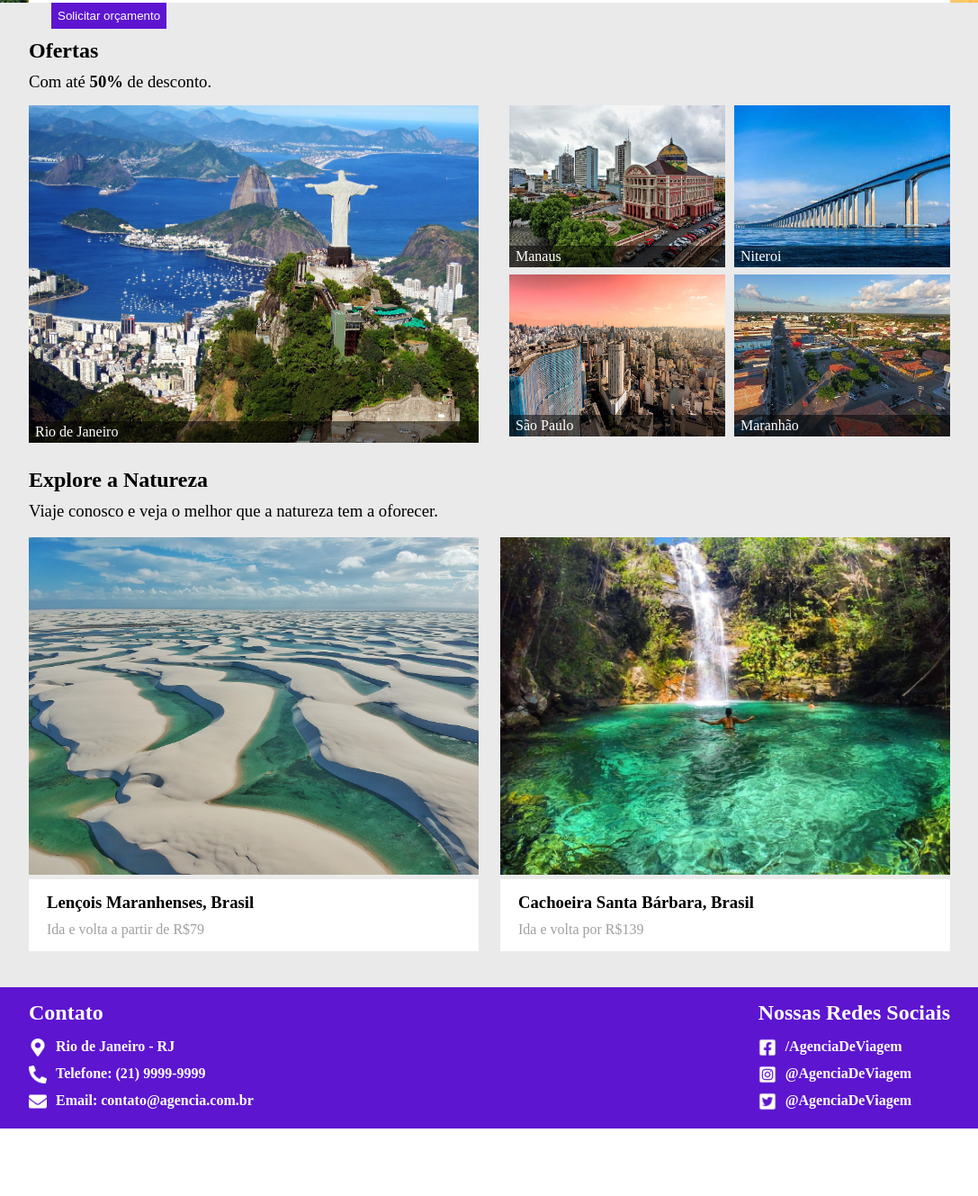
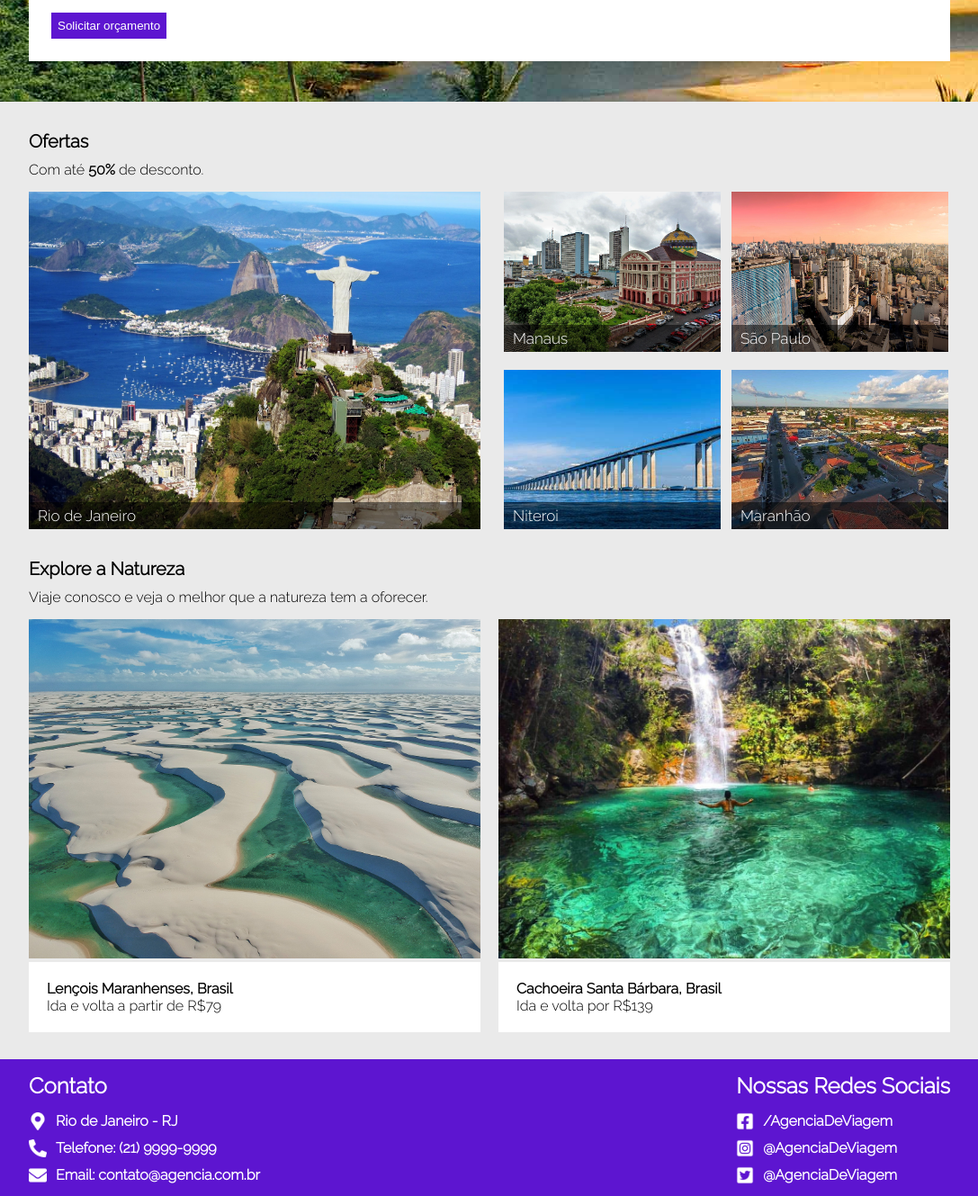
Before and after one commit to Falconxtr/AgenciadeViagens, a plain HTML site: page index.html in a window 1280 px wide. Shown: the part 617-1946 px from the top of the page at 90% size, without its empty margins (96-1183 px from the left). Before the commit the page ends 1871 px from the top, so only its background shows below. Drawn offline with Linux system fonts and the light colour scheme.

Commit message:
Ajustes no código

```diff
--- a/estilo.css
+++ b/estilo.css
@@ -2,6 +2,11 @@
     margin: 0;
     padding: 0;
     box-sizing: border-box;
+}
+
+body {
+    background: #80808029;
+    font-family: 'Raleway', sans-serif;
 }
 
 .limita-secao {
@@ -33,8 +38,8 @@
     background-image: url('img/bahia.jpg');
     background-image: cover;
     background-repeat: no-repeat;
-    max-height: 70vh;
-    height: 100%;
+    width: 100%;
+    height: auto;
 }
 
 .secao-titulo-formulario {
@@ -119,95 +124,103 @@
     border: none;
 }
 
-/* Seção Ofertas */
-.secao-ofertas {
-    background-color: #eaeaea;
-    padding: 40px 0;
+/* Seção ofertas - Seção Natureza */
+.secao-ofertas, .secao-natureza {
+    width: 100%;
+    height: auto;
+    display: flex;
+    flex-direction: column;
+    margin: 32px auto 0 auto;
 }
 
-.secao-ofertas-part1 {
-    margin: 0 auto;
+.ofertas-titulo, .natureza-titulo {
+    font-size: 20px;
+    margin: 0 0 10px 0;
 }
 
-.secao-ofertas-part1 h3, .secao-ofertas-part2 h3 {
-    padding: 10px 0;
+.ofertas-descricao, .natureza-descricao {
+    font-size: 16px;
     font-weight: normal;
+    margin: 0 0 15px 0;
 }
 
-.secao-ofertas-img0 {
+.secao-ofertas-imgs {
+    width: 100%;
+    height: 375px;
     display: flex;
     justify-content: space-between;
-    margin-top: 5px;
 }
 
-.img-media {
-    width: 500px;
+.secao-ofertas-img1 {
+    position: relative;
+    width: calc(50% - 10px);
+    height: 100%;
 }
 
-.img-pequena {
+.secao-ofertas-img2 {
+    width: calc(50% - 10px);
+    height: 100%;
+    display: flex;
+    flex-wrap: wrap;
+    flex-direction: column;
+    justify-content: space-between;
+}
+
+.secao-ofertas-img2 figure {
+    position: relative;
+    width: calc(50% - 10px);
+    height: calc(50% - 10px);
+    margin: 0 6px;
+}
+
+.oferta-img {
+    object-fit: cover;
     width: 100%;
     height: 100%;
 }
 
-.secao-ofertas-img1 p {
+figcaption {
+    position: absolute;
+    left: 0;
+    bottom: 0;
+    width: 100%;
+    background: rgb(0 0 0 / 50%);
+    font-size: 17px;
     color: #fff;
-    position: relative;
-    bottom: 28px;
-    padding: 3px 0px 3px 7px;
-    background: #00000085;
-    width: 100%;
+    padding: 5px 10px;
 }
 
-.secao-ofertas-img2 {
+.secao-natureza-imgs {
+    width: 100%;
+    height: auto;
     display: flex;
     justify-content: space-between;
-    height: 375px;
-    width: 490px;
-    flex-wrap: wrap;
 }
 
-.secao-ofertas-img2 p {
-    color: #fff;
-    position: relative;
-    bottom: 28px;
-    padding: 3px 0px 3px 7px;
-    background: #00000085;
-    width: 100%;
+.img-natureza {
+    width: calc(50% - 10px);
+    height: 100%;
 }
 
-.secao-ofertas-img2 div {
-    height: 180px;
-    width: 240px;
+.img-natureza img {
+    object-fit: cover;
+    width: 100%;
+    height: 100%;
 }
 
-.secao-ofertas-part2 {
-    margin: 0 auto;
+.img-natureza div {
+    width: 100%;
+    padding: 20px;
+    background: #fff;
+    margin-bottom: 30px;
 }
 
-.secao-ofertas-img3 {
-    display: flex;
-    justify-content: space-between;
-    margin-top: 8px;
+.img-natureza h3 {
+    font-size: 16px;
 }
 
-.secao-ofertas-img3 div {
-    display: flex;
-    flex-direction: column;
-
-}
-
-.fundo-branco {
-    background-color: #fff;
-    margin-top: 5px;
-    padding: 5px 5px 15px 20px;
-}
-
-.fundo-branco h3 {
-    font-weight: bold;
-}
-
-.fundo-branco p {
-    color: #a0a0a0;
+.img-natureza p {
+    font-size: 16px;
 }
 
 /* Seção Rodapé */
--- a/index.html
+++ b/index.html
@@ -6,6 +6,7 @@
     <meta name="description" content="A Agência de Viagens encontra o hotel certo para você!">
     <title>Agência de Viagens</title>
     <link rel="stylesheet" href="estilo.css" type="text/css">
+    <link rel="stylesheet" href="https://fonts.googleapis.com/css2?family=Raleway:wght@200;300&amp;display=swap">
 </head>
 <body>
     <header class="limita-secao secao-topo"> <!-- Seção Topo -->
@@ -45,12 +46,22 @@
                                 <label>Origem</label>
                                 <select name="origem">
                                     <option value="">Partindo de</option>
+                                    <option value="AM">Amazonas</option>
+                                    <option value="RJ">Rio de Janeiro</option>
+                                    <option value="SP">São Paulo</option>
+                                    <option value="GO">Goias</option>
+                                    <option value="MA">Maranhão</option>
                                 </select>
                             </div>
                             <div>
                                 <label>Destino</label>
                                 <select name="destino">
                                     <option value="">Indo para</option>
+                                    <option value="AM">Amazonas</option>
+                                    <option value="RJ">Rio de Janeiro</option>
+                                    <option value="SP">São Paulo</option>
+                                    <option value="GO">Goias</option>
+                                    <option value="MA">Maranhão</option>
                                 </select>
                             </div>
                        </div>
@@ -93,54 +104,52 @@
                 </div>
             </div>
         </section>
-        <section class="secao-ofertas"> <!-- Seção Ofertas -->
-            <div class="limita-secao secao-ofertas-part1">
-                <h2>Ofertas</h2>
-                <h3>Com até <strong>50%</strong> de desconto.</h3>
-                <div class="secao-ofertas-img0">
-                    <div class="secao-ofertas-img1">
-                        <img class="img-media" src="img/rio.jpg" alt="Rio de Janeiro" title="Rio de Janeiro">
-                        <p>Rio de Janeiro</p>
-                    </div>
+        <section class="limita-secao secao-ofertas"> <!-- Seção Ofertas -->
+            <h2 class="ofertas-titulo">Ofertas</h2>
+            <h3 class="ofertas-descricao">Com até <strong>50%</strong> de desconto.</h3>
+            <div class="secao-ofertas-imgs">
+                <figure class="secao-ofertas-img1">
+                    <img class="oferta-img" src="img/rio.jpg" alt="Rio de Janeiro" title="Rio de Janeiro">
+                    <figcaption>Rio de Janeiro</figcaption>
+                </figure>
                 <div class="secao-ofertas-img2">
-                        <div>
-                            <img class="img-pequena" src="img/manaus.jpg" alt="Manaus" title="Manaus">
-                            <p>Manaus</p>
-                        </div>
-                        <div>
-                            <img class="img-pequena" src="img/niteroi.jpg" alt="Niteroi" title="Niteroi">
-                            <p>Niteroi</p>
-                        </div>
-                        <div>
-                            <img class="img-pequena" src="img/saopaulo.jpg" alt="São Paulo" title="São Paulo">
-                            <p>São Paulo</p>
-                        </div>
-                        <div>
-                            <img class="img-pequena" src="img/maranhao.jpg" alt="Maranhão" title="Maranhão">
-                            <p>Maranhão</p>
+                    <figure>
+                        <img class="oferta-img" src="img/manaus.jpg" alt="Manaus" title="Manaus">
+                        <figcaption>Manaus</figcaption>
+                    </figure>
+                    <figure>
+                        <img class="oferta-img" src="img/niteroi.jpg" alt="Niteroi" title="Niteroi">
+                        <figcaption>Niteroi</figcaption>
+                    </figure>
+                    <figure>
+                        <img class="oferta-img" src="img/saopaulo.jpg" alt="São Paulo" title="São Paulo">
+                        <figcaption>São Paulo</figcaption>
+                    </figure>
+                    <figure>
+                        <img class="oferta-img" src="img/maranhao.jpg" alt="Maranhão" title="Maranhão">
+                        <figcaption>Maranhão</figcaption>
+                    </figure>
                 </div>
             </div>
-                </div>
-            </div>
-            <div class="limita-secao secao-ofertas-part2">
-                <h2>Explore a Natureza</h2>
-                <h3>Viaje conosco e veja o melhor que a natureza tem a oforecer.</h3>
-                <div class="secao-ofertas-img3">
-                    <div>
-                        <img class="img-media" src="img/lencol.jpg" alt="Lençol" title="Lençol">
+        </section>
+        <section class="limita-secao secao-natureza"> <!-- Seção Natureza -->
+            <h2 class="natureza-titulo">Explore a Natureza</h2>
+            <h3 class="natureza-descricao">Viaje conosco e veja o melhor que a natureza tem a oforecer.</h3>
+            <div class="secao-natureza-imgs">
+                <figure class="img-natureza">
+                    <img src="img/lencol.jpg" alt="Lençol" title="Lençol">
                     <div class="fundo-branco">
                         <h3>Lençois Maranhenses, Brasil</h3>
                         <p>Ida e volta a partir de R$79</p>
                     </div>
-                    </div>
-                    <div>
-                        <img class="img-media" src="img/goias.jpg" alt="Goias" title="Goiais">
+                </figure>
+                <figure  class="img-natureza">
+                    <img src="img/goias.jpg" alt="Goias" title="Goiais">
                     <div class="fundo-branco">
                         <h3>Cachoeira Santa Bárbara, Brasil</h3>
                         <p>Ida e volta por R$139</p>
                     </div>
-                    </div>
-                </div>
+                </figure>
             </div>
         </section>
     </main>
```
Lines whose indentation alone changed are shown as unchanged.
